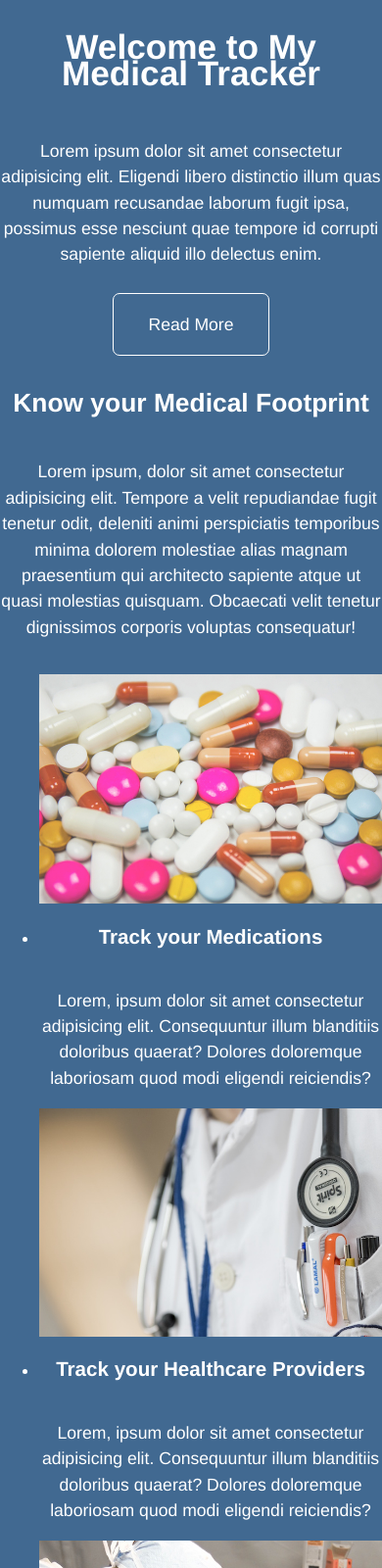
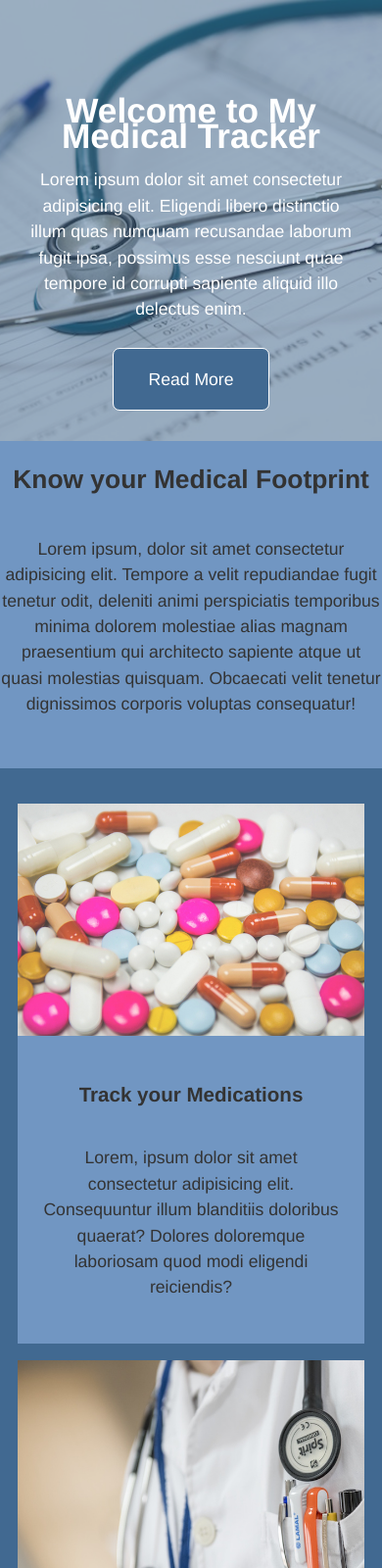
Before and after one commit to juliezimmer/css-grid-mobile-responsive-layout, a plain HTML site: page index.html in a window 390 px wide. Shown: the top 1600 px of the page at 98% size. Drawn offline with Linux system fonts and the light colour scheme.

Commit message:
CSS for  mobile-first design is done

```diff
--- a/index.html
+++ b/index.html
@@ -11,9 +11,11 @@
   <!-- Header Showcase -->
   <header id="showcase" class="grid">
     <div class="bg-image"></div>
-    <h1>Welcome to My Medical Tracker</h1>
-    <p>Lorem ipsum dolor sit amet consectetur adipisicing elit. Eligendi libero distinctio illum quas numquam recusandae laborum fugit ipsa, possimus esse nesciunt quae tempore id corrupti sapiente aliquid illo delectus enim.</p>
-    <a href="#section-b" class="btn">Read More</a>
+    <div class="content-wrap">
+      <h1>Welcome to My Medical Tracker</h1>
+      <p>Lorem ipsum dolor sit amet consectetur adipisicing elit. Eligendi libero distinctio illum quas numquam recusandae laborum fugit ipsa, possimus esse nesciunt quae tempore id corrupti sapiente aliquid illo delectus enim.</p>
+      <a href="#section-b" class="btn">Read More</a>
+    </div> <!-- end content-wrap -->
   </header>
 
   <!-- The rest of the layout is within this main tag -->
--- a/style.css
+++ b/style.css
@@ -42,3 +42,101 @@ p {
   background: #eaeaea;
   color: #333;
 }
+
+/* Header Showcase */
+#showcase {
+  min-height: 450px;
+  color: #fff;
+  text-align: center;
+}
+
+#showcase .bg-image {
+  /* the image will exceed the showcase div */
+  position: absolute;
+  background: rgb(65, 105, 145) url("/images/medical-records.jpeg");
+  background-position: center;
+  background-repeat: no-repeat;
+  background-size: cover;
+  width: 100%;
+  height: 450px;
+  z-index: -1;
+  opacity: 0.5;
+}
+
+/* fix the heading/header */
+#showcase h1 {
+  padding-top: 100px;
+  padding-bottom: 0;
+}
+ #showcase .content-wrap,
+ #showcase-a .content-wrap {
+   padding: 0 1.5em;
+}
+
+/* Section A */
+#section-a{
+  background: #7196c2;
+  color: #333;
+  padding-bottom: 2em;
+}
+
+/* Section B */
+#section-b {
+  padding: 2em 1em 1em;
+}
+
+/* gets rid of the bullet poit by each image */
+#section-b ul {
+  /* gets rid of the bullet point by each image */
+  list-style: none;
+  margin: 0;
+  padding: 0;
+}
+
+#section-b li {
+  margin-bottom: 1em;
+  background: #7196c2;
+  color: #333;
+}
+
+.card-content {
+  padding: 1.5em;
+}
+
+/* Section C */
+#section-c {
+  background: #7196c2;
+  color: #333;
+  padding: 2em;
+}
+
+/* Section D / Boxes */
+ #section-d .box {
+  padding: 2em;
+  color: #fff;
+ }
+
+ /* using a pseudo class, first-child, to change the background color.
+ This takes the first child of the box class in section-d and styles only that child. */
+ #section-d .box:first-child {
+   background: #911515;
+}
+
+/* Main Footer */
+#main-footer {
+  padding: 2em;
+  background: rgb(65, 105, 145);
+  color: white;
+  text-align: center;
+}
+
+/* Media Query for larger screens.
+Any styles in this media query will only be applied if the screen is wider than 700 pixels.
+This is also where the grid class will be used. */
+@media(min-width: 700px) {
+  .grid {
+    display: grid;
+    grid-template-columns: 1fr 1fr 1fr 1fr;
+  }
+
+}
```
Also changed, not shown: images/medical-records.jpeg (added).
